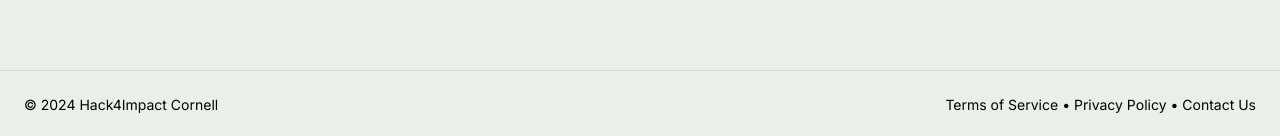
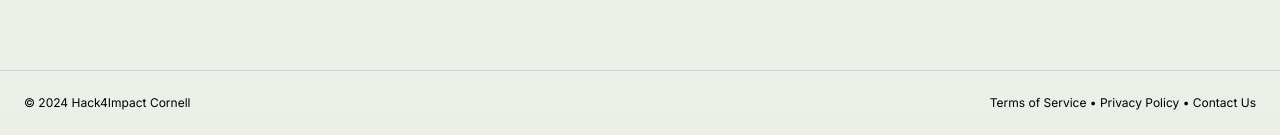
Before and after one commit to cornellh4i/lagos-volunteers, a Next.js app in the folder frontend/: page /about in a window 1280 px wide. Shown: the part 730-866 px from the top of the page. Built offline with nearby package versions, Linux system fonts and the light colour scheme; no server answers; sample sign-in values are in the browser's storage.

Commit message:
Shrink footer text

```diff
--- a/frontend/src/components/molecules/Footer.tsx
+++ b/frontend/src/components/molecules/Footer.tsx
@@ -3,7 +3,7 @@ import Link from "next/link";
 
 const Footer = () => {
   return (
-    <div className="border-solid border-0 border-t border-gray-300 text-sm">
+    <div className="border-solid border-0 border-t border-gray-300 text-xs">
       <div className="max-w-screen-xl mx-auto p-6 sm:py-6">
         <div className="flex flex-col gap-4 text-center sm:flex-row sm:justify-between sm:gap-0 sm:text-start">
           <div>&copy; 2024 Hack4Impact Cornell</div>
```
